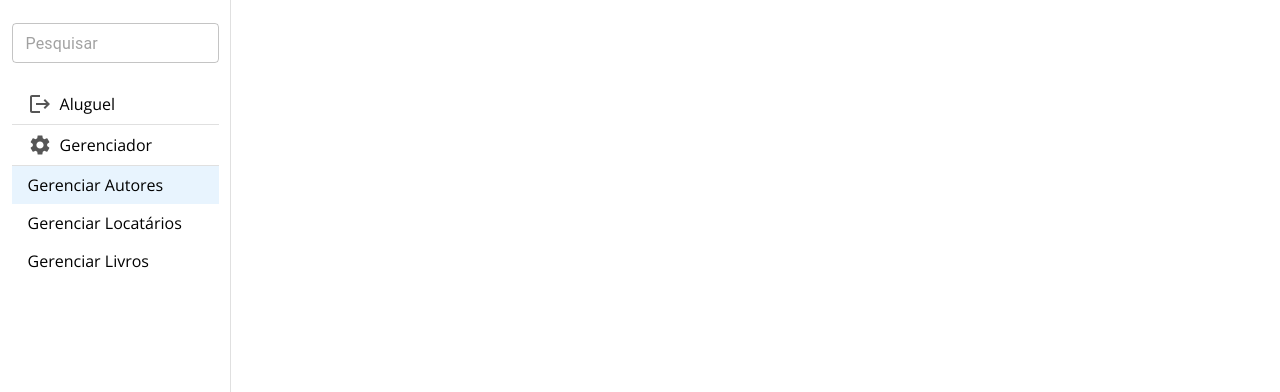
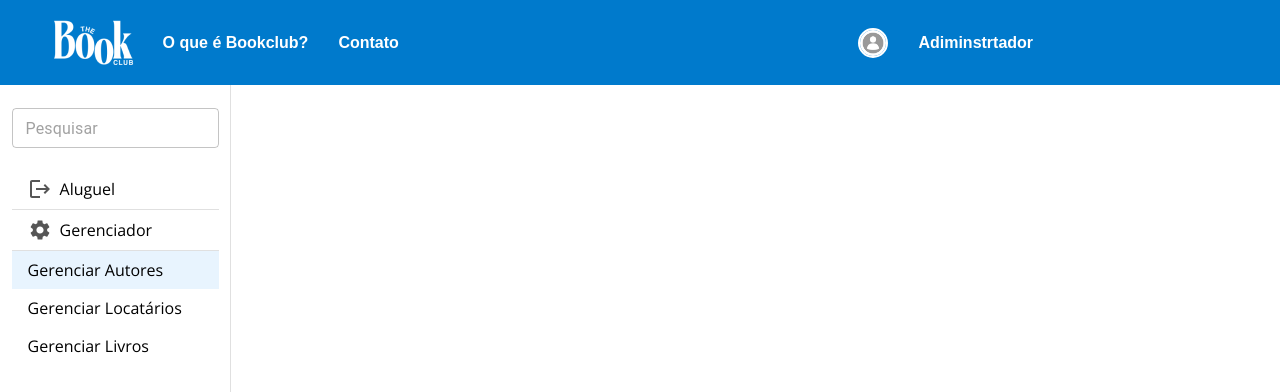
Before and after one commit to TheBookClubDB/TheBookClub-Front, a React (Vite) app: page / in a window 1280 px wide. Shown: the top 392 px of the page. Built offline with nearby package versions, Linux system fonts and the light colour scheme.

Commit message:
feat: Implementa o Header

```diff
--- /dev/null
+++ b/src/header/Header.module.css
@@ -0,0 +1,69 @@
+* {
+  margin: 0;
+  padding: 0;
+  box-sizing: border-box;
+}
+
+body {
+  font-family: Arial, sans-serif;
+}
+
+header {
+  display: flex;
+  flex-direction: column;
+  /* text-align: center; */
+  background-color: #007ACC;
+  padding: 20px 20px;
+}
+
+.navbar {
+  display: flex;
+  flex-direction: row;
+  gap: 2vw;
+  align-items: center;
+}
+
+ul{
+  list-style-type: none;
+}
+
+.logo {
+  margin-left: 2rem;
+  display: flex;
+  font-size: 24px;
+  color: white;
+}
+
+.navlinks {
+  text-align: center;
+  margin-right: 35%;
+  display: flex;
+  gap: 30px;
+}
+
+.navlinks a {
+  color: white;
+  text-decoration: none;
+  font-size: 16px;
+}
+
+.account {
+  margin-right: 5vw;
+  display: flex;
+  align-items: center;
+  gap: 10px;
+}
+
+.account img {
+  margin-right: 20px;
+  width: 30px;
+  height: 30px;
+  border-radius: 50%;
+  border: 2px solid white;
+}
+
+.account a {
+  color: white;
+  text-decoration: none;
+  font-size: 16px;
+}
--- /dev/null
+++ b/src/header/Header.tsx
@@ -0,0 +1,28 @@
+import styles from './Header.module.css'
+import Logo from '../assets/Bookclube-branco.png'
+import Icon from '../assets/user-iconn.png'
+
+function Header(){
+
+    return(
+        <header>
+            <nav className={styles.navbar}>
+
+                <div className={styles.logo}>
+                    <img src={Logo} alt="Logo do site"/>
+                </div>
+
+                <ul className={styles.navlinks}>
+                    <li><a href="#"><strong>O que é Bookclub?</strong></a></li>
+                    <li><a href="#"><strong>Contato</strong></a></li>
+                </ul>
+                <div className={styles.account}>
+                    <img src={Icon} alt="foto da conta"/>
+                    <a href="#"><strong>Adiminstrtador</strong></a>
+                </div>
+
+            </nav>
+        </header>
+    )
+}
+export default Header;
--- a/src/pages/FormAutor/index.tsx
+++ b/src/pages/FormAutor/index.tsx
@@ -1,12 +1,16 @@
 import { Box, Container } from '@mui/material'
 import Sidebar from '../../components/Sidebar'
+import Header from '../../header/Header';
 
 const FormAutor = () => {
   return (
+    <>
+    <Header/>
     <Box sx={{ display: 'flex'}}>
       <Sidebar item="autor"/>
       <Container/>
     </Box>
+    </>
   )
 }
 
```
